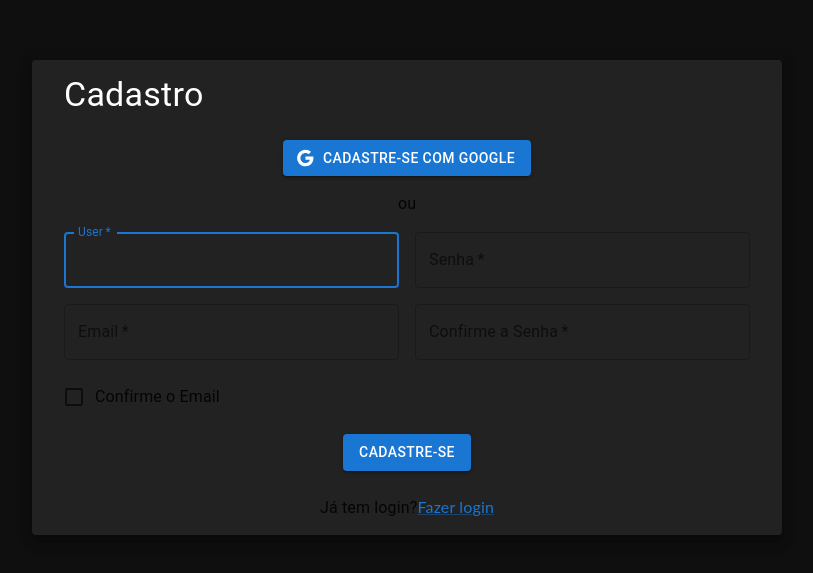
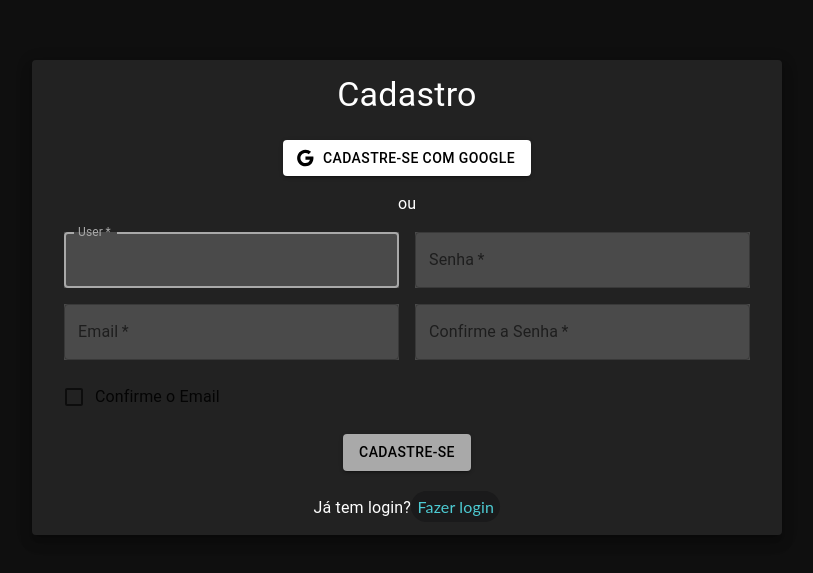
Before and after one commit to jGledsonSilva/Projeto_POO, a React (Vite) app: page /cadastrar in a window 1280 px wide. Shown: the part 103-676 px from the top of the page, without its empty margins (233-1046 px from the left). Built offline with nearby package versions, Linux system fonts and the light colour scheme.

Commit message:
HP2 - repare styles

```diff
--- a/src/App.jsx
+++ b/src/App.jsx
@@ -1,9 +1,13 @@
 import { AppRoutes } from "./routes";
+import { ThemeProvider } from "@mui/material";
+import { theme } from "./shared/themes/test";
 
 export const App = () => {
   return (
-    <AppRoutes />
+    <ThemeProvider theme={theme}>
+      <AppRoutes />
+    </ThemeProvider>
   );
-}
+};
 
-export default App
+export default App;
--- a/src/main.jsx
+++ b/src/main.jsx
@@ -2,6 +2,7 @@ import React from 'react'
 import ReactDOM from 'react-dom/client'
 import App from './App'
 import './style--global.css'
+
 
 
 ReactDOM.createRoot(document.getElementById('root')).render(
--- a/src/pages/Cadastro/index.jsx
+++ b/src/pages/Cadastro/index.jsx
@@ -7,9 +7,7 @@ import {
     Grid,
     Box,
     Typography,
-    Container,
     Paper,
-    CssBaseline,
     Link,
 } from '@mui/material';
 import { Styles } from './styles';
@@ -39,15 +37,16 @@ export const Cadastro = () => {
                     <Button
                         type="submit"
                         variant="contained"
+                        color={'secondary'}
                         sx={{ mt: 3, mb: 2 }}
                         startIcon={<GoogleIcon fontSize="large" />}
                     >
                         Cadastre-se com Google
                     </Button>
-                    <Typography>ou</Typography>
+                    <Typography color={'white'}>ou</Typography>
                     <Box noValidate onSubmit={handleSubmit} sx={{ mt: 2 }} >
                         <Grid container spacing={2}>
-                            <Grid item xs={16} sm={6}>
+                            <Grid item xs={16} sm={6} >
                                 <TextField
                                     autoComplete="given-name"
                                     name="firstName"
@@ -56,6 +55,7 @@ export const Cadastro = () => {
                                     id="firstName"
                                     label="User"
                                     autoFocus
+
                                 />
                             </Grid>
                             <Grid item xs={12} sm={6}>
@@ -68,6 +68,8 @@ export const Cadastro = () => {
                                     label="Senha"
                                     name="Senha"
                                     autoComplete="new-Senha"
+
+
                                 />
                             </Grid>
                             <Grid item xs={12} sm={6}>
@@ -89,11 +91,12 @@ export const Cadastro = () => {
                                     label="Confirme a Senha"
                                     type="password"
                                     id="Confirme a Senha"
+
                                 />
                             </Grid>
                             <Grid item xs={12}>
                                 <FormControlLabel
-                                    control={<Checkbox value="allowExtraEmails" color="primary" />}
+                                    control={<Checkbox value="allowExtraEmails" color="secondary" />}
                                     label="Confirme o Email"
                                 />
                             </Grid>
@@ -103,13 +106,23 @@ export const Cadastro = () => {
                                 type="submit"
                                 variant="contained"
                                 sx={{ mt: 2, mb: 3 }}
+                                color = {'primary'}
                             >
                                 Cadastre-se
                             </Button>
                         </Grid>
                         <Grid container justifyContent="center">
                             <Grid item>
-                                <Typography>
+                                <Typography color="white" sx={{
+                                    'a':{
+                                        color: '#4DCBD3',
+                                        backgroundColor: '#1A1A1B',
+                                        padding: '0.4rem',
+                                        borderRadius: '1rem',
+                                        underline: 'none',
+                                        textDecoration:'none',
+                                    }
+                                }}>
                                     Já tem login?
                                     <Link href="/entrar" variant="body">
                                         Fazer login
--- a/src/pages/Cadastro/Styles.js
+++ b/src/pages/Cadastro/styles.js
@@ -14,7 +14,11 @@ const paper = {
     justifyContent: 'center',
     padding: '8px 32px',
     backgroundColor: '#222222',
+    alignItems: 'center'
 }
+
+
+
 
 const h1 = {
     //fontweight:bold,
--- a/src/shared/themes/test.js
+++ b/src/shared/themes/test.js
@@ -1,7 +1,50 @@
-import { createTheme } from '@mui/material'
+import { red } from '@mui/material/colors';
+import {createTheme } from '@mui/material/styles';
 
-export const Testtheme = createTheme({
+export const theme = createTheme({
+
     palette: {
-         mode: 'dark',
+      primary: {
+        main: '#A9A9A9',
+        dark: '#616161',
+        light: '#A9A9A9',
+        contrastText: '#000',
+      },
+      secondary: {
+        main: '#fff',
+        dark: '#efff',
+        light: '#efff',
+        contrastText: '#000',
+      },
     },
-})
+
+    components: {
+      MuiTextField: {
+        styleOverrides: {
+          root: {
+            background:'#4A4A4A'
+
+          },
+      }
+    },
+
+    MuiFormControlLabel: {
+      label: {
+        fontSize: '2rem'
+      }
+    }
+
+    // MuiButton: {
+
+    //   variants: [
+    //     {
+    //       props: { variant: 'dashed' },
+    //       style: {
+    //         textTransform: 'none',
+    //         border: `2px dashed ${blue[500]}`,
+    //       },
+    //     } ]
+    // },
+
+  }
+  });
```
